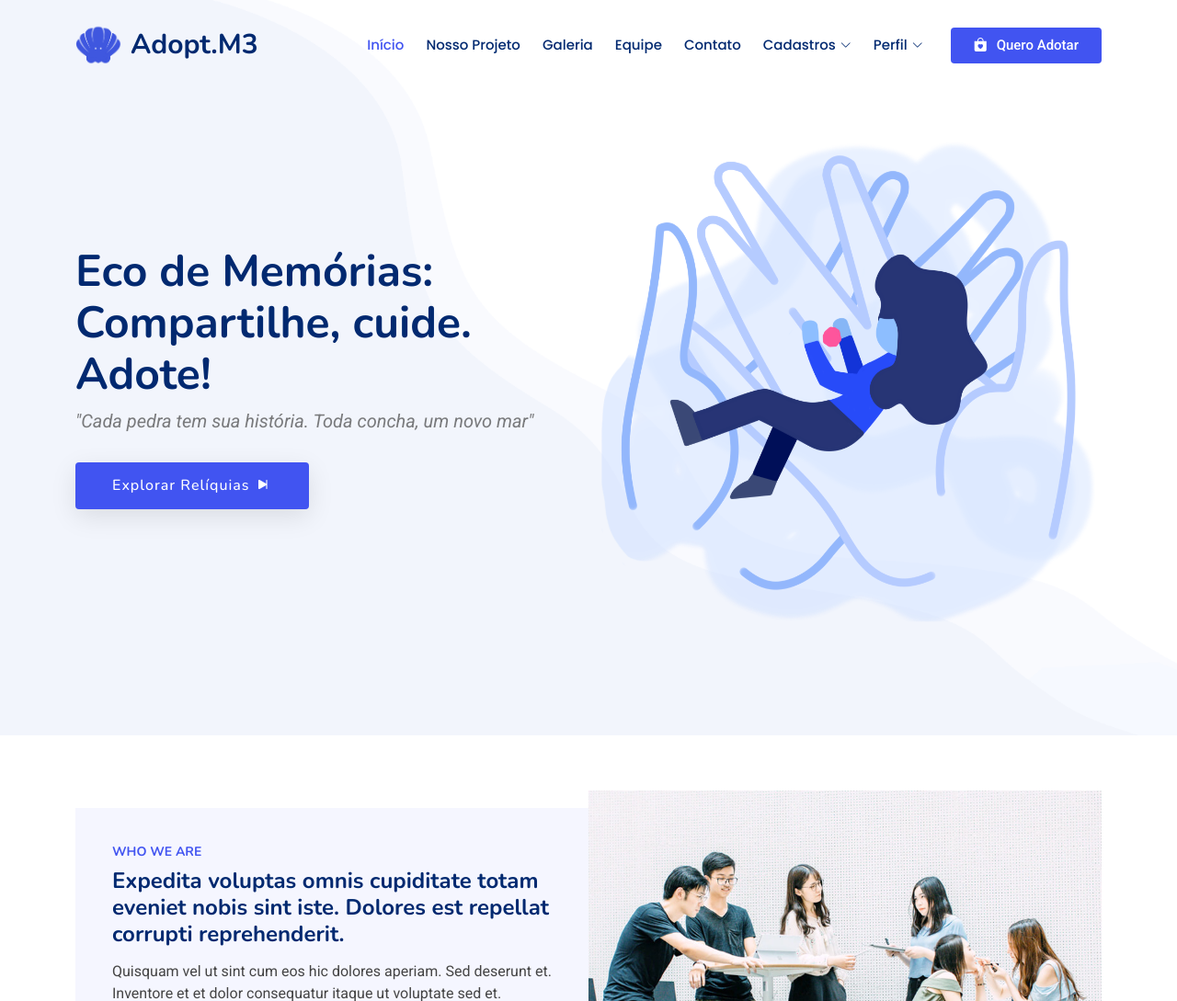
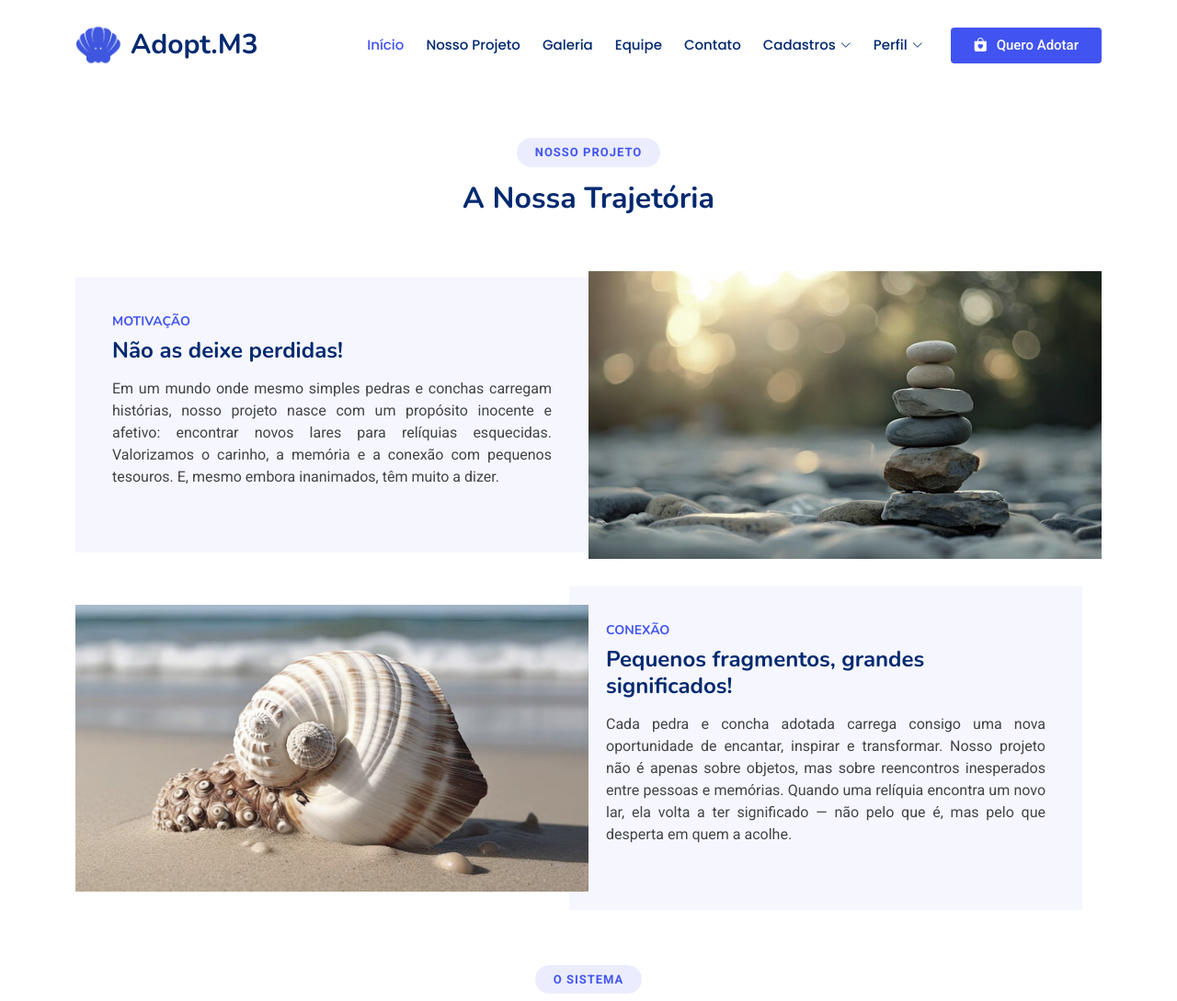
Before and after one commit to rSanches35/ES.25-NAES_AdoptM3, a Django app: page /about/ in a window 1280 px wide. Shown: the top 1089 px of the page at 92% size. Run offline with Django 4.2, Linux system fonts and the light colour scheme; some libraries are stand-ins or nearby versions.

Commit message:
AboutPage Implementação

```diff
--- a/pages/templates/pages/about.html
+++ b/pages/templates/pages/about.html
@@ -1,5 +1,109 @@
 {% extends 'pages/model.html' %}
+{% load static %}
 
 {% block Title %}
-<title>Adopt.M3- Our Project</title>
+<title>Adopt.M3- Nosso Projeto</title>
 {% endblock %}
+
+{% block MainContent %}
+    <!-- About Section -->
+    <div class="container section-title" data-aos="fade-up" style="margin-top: 150px">
+      <h2>Nosso Projeto</h2>
+      <p>A Nossa Trajetória<br></p>
+    </div><!-- End Section Title -->
+
+    <section class="about section" style="margin-top: -65px">
+
+      <div class="container" data-aos="fade-up">
+        <div class="row gx-0">
+
+          <div class="col-lg-6 d-flex flex-column justify-content-center" data-aos="fade-up" data-aos-delay="200">
+            <div class="content">
+              <h3>Motivação</h3>
+              <h2>Não as deixe perdidas!</h2>
+              <p style="text-align: justify;">
+                Em um mundo onde mesmo simples pedras e conchas carregam histórias, nosso projeto nasce com um propósito inocente e afetivo: encontrar novos lares para relíquias esquecidas. Valorizamos o carinho, a memória e a conexão com pequenos tesouros. E, mesmo embora inanimados, têm muito a dizer.
+              </p>
+            </div>
+          </div>
+          <div class="col-lg-6 d-flex align-items-center" data-aos="zoom-out" data-aos-delay="200">
+            <img src="{% static 'img/about-1.jpg' %}" class="img-fluid" alt="">
+          </div>
+
+        </div>
+      </div>
+
+      <div class="container" data-aos="fade-up" style="margin-top: 30px">
+        <div class="row gx-0">
+
+          <div class="col-lg-6 d-flex align-items-center" data-aos="zoom-out" data-aos-delay="200">
+            <img src="{% static 'img/about-2.jpg' %}" class="img-fluid" alt="">
+          </div>
+          <div class="col-lg-6 d-flex flex-column justify-content-center" data-aos="fade-up" data-aos-delay="200" style="margin-left: -21px">
+            <div class="content">
+              <h3>Conexão</h3>
+              <h2>Pequenos fragmentos, grandes significados!</h2>
+              <p style="text-align: justify;">
+                Cada pedra e concha adotada carrega consigo uma nova oportunidade de encantar, inspirar e transformar. Nosso projeto não é apenas sobre objetos, mas sobre reencontros inesperados entre pessoas e memórias. Quando uma relíquia encontra um novo lar, ela volta a ter significado — não pelo que é, mas pelo que desperta em quem a acolhe.
+              </p>
+            </div>
+          </div>
+
+        </div>
+      </div>
+
+    </section><!-- /About Section -->
+
+    <div class="container section-title" data-aos="fade-up">
+      <h2>O Sistema</h2>
+      <p>A Contrução do Portal<br></p>
+    </div><!-- End Section Title -->
+
+    <section class="about section" style="margin-top: -65px">
+
+      <div class="container" data-aos="fade-up">
+        <div class="row gx-0">
+
+          <div class="col-lg-6 d-flex flex-column justify-content-center" data-aos="fade-up" data-aos-delay="200">
+            <div class="content">
+              <h3>Como Tudo se Conecta</h3>
+              <h2>Visualizando a experiência de adoção!</h2>
+              <p style="text-align: justify;">
+                O Diagrama de Caso de Uso nos ajuda a enxergar como usuários interagem com o sistema de adoção. Ele destaca os principais caminhos percorridos por quem deseja disponibilizar ou adotar uma relíquia. Ao representar essas interações de forma clara, garantimos que cada gesto — por mais simples que pareça — encontre acolhimento e propósito dentro da plataforma.
+              </p>
+            </div>
+          </div>
+          <div class="col-lg-6 d-flex align-items-center" data-aos="zoom-out" data-aos-delay="200">
+            <img src="{% static 'img/about-3.jpg' %}" class="img-fluid" alt="">
+          </div>
+
+        </div>
+      </div>
+
+      <div class="container" data-aos="fade-up" style="margin-top: 30px">
+        <div class="row gx-0">
+
+          <div class="col-lg-6 d-flex align-items-center" data-aos="zoom-out" data-aos-delay="200">
+            <img src="{% static 'img/about-4.jpg' %}" class="img-fluid" alt="">
+          </div>
+          <div class="col-lg-6 d-flex flex-column justify-content-center" data-aos="fade-up" data-aos-delay="200" style="margin-left: -21px">
+            <div class="content">
+              <h3>A Estrutura por Trás da Magia</h3>
+              <h2>Vínculos entre usuário e relíquia!</h2>
+              <p style="text-align: justify;">
+                O Diagrama de Classes revela a base lógica do sistema: os relacionamentos entre entidades como usuários, relíquias e adoções. Essa estrutura permite que o projeto funcione com harmonia e precisão, garantindo que cada relíquia tenha um histórico preservado e que cada adoção aconteça com segurança. É o alicerce invisível que sustenta cada reencontro.
+              </p>
+            </div>
+          </div>
+
+        </div>
+      </div>
+
+    </section><!-- /About Section -->
+
+    <script>
+      window.addEventListener('load', function () {
+        window.scrollTo(0, 0); // /Reset Scroll
+      });
+    </script>
+{% endblock %}
--- a/pages/templates/pages/model.html
+++ b/pages/templates/pages/model.html
@@ -88,7 +88,7 @@
 
   <main class="main">
 
-    {% block maincontent %}
+    {% block MainContent %}
 
     <!-- Hero Section -->
     <section id="hero" class="hero section">
```
Also changed, not shown: static/img/about-1.jpg (added), static/img/about-2.jpg (added).
